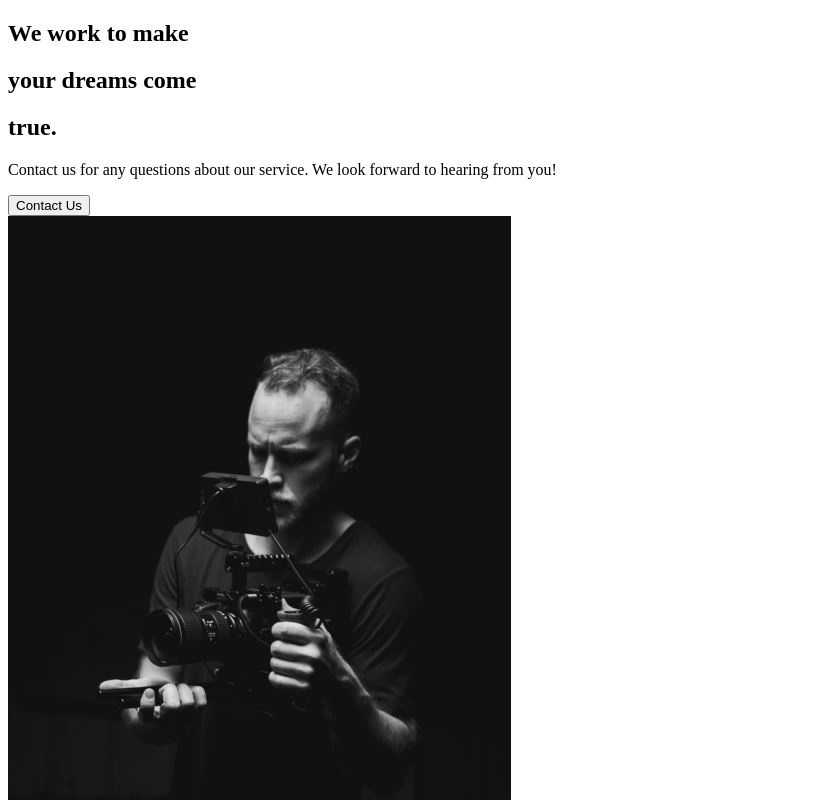
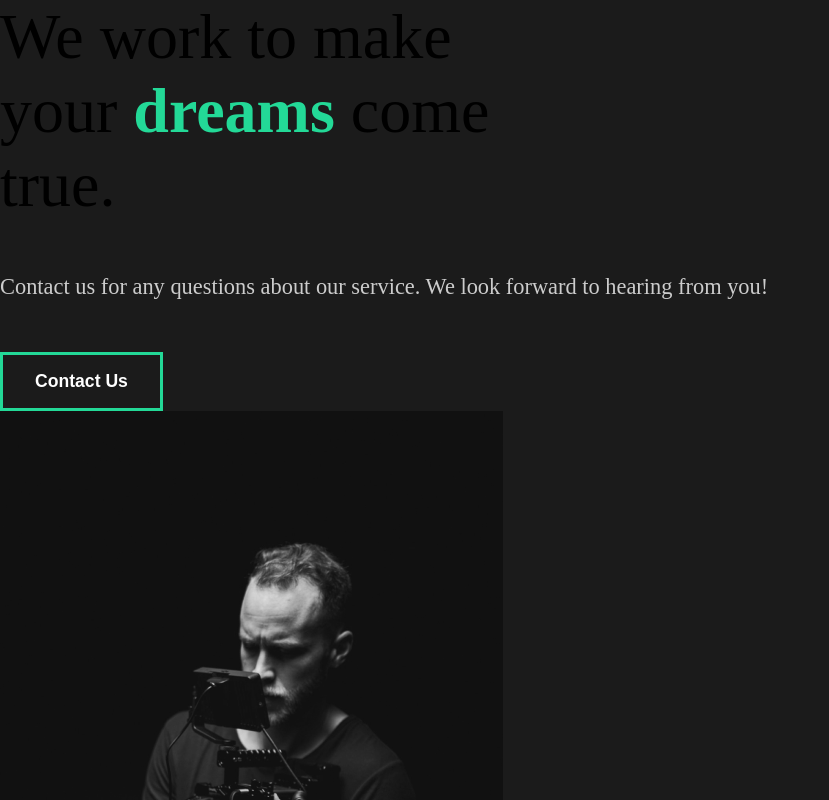
Before and after one commit to lukeist/edReact-capture, a React (Create React App) app: page / in a window 1280 px wide. Shown: the top 800 px of the page, without its empty margins (0-829 px from the left). Built offline with nearby package versions, Linux system fonts and the light colour scheme.

Commit message:
5. Intro to Styled Components

```diff
--- a/src/App.js
+++ b/src/App.js
@@ -1,10 +1,13 @@
 import React from "react";
+// Global Style
+import GlobalStyle from "./components/GlobalStyle";
 // Import Pages
 import AboutUs from "./pages/AboutUs";
 function App() {
   return (
     <div className="App">
       <AboutUs />
+      <GlobalStyle />
     </div>
   );
 }
--- /dev/null
+++ b/src/components/GlobalStyle.js
@@ -0,0 +1,53 @@
+import { createGlobalStyle } from "styled-components";
+
+const GlobalStyle = createGlobalStyle`
+*{
+    margin: 0;
+    padding: 0;
+    box-sizing: border-box
+}
+
+body{
+    background: #1b1b1b;
+}
+
+button{
+    font-weight: bold;
+    font-size: 1.1rem;
+    cursor: pointer;
+    padding: 1rem 2rem;
+    border: 3px solid #23d997;
+    background:transparent;
+    color: white;
+    transition: all 0.5s ease;
+    &:hover{
+        background-color: #23d997;
+    }
+}
+h2{
+    font-weight: lighter;
+    font-size: 4rem
+}
+h3{
+    color: white;
+}
+h4{
+    font-weight: bold;
+}
+span{
+    font-weight: bold;
+    color:#23d997
+}
+a{
+    font-size: 1.1rem;
+}
+p{
+    padding: 3rem 0rem;
+    color: #ccc;
+    font-size: 1.4rem;
+    line-height: 150%;
+}
+
+`;
+
+export default GlobalStyle;
```
